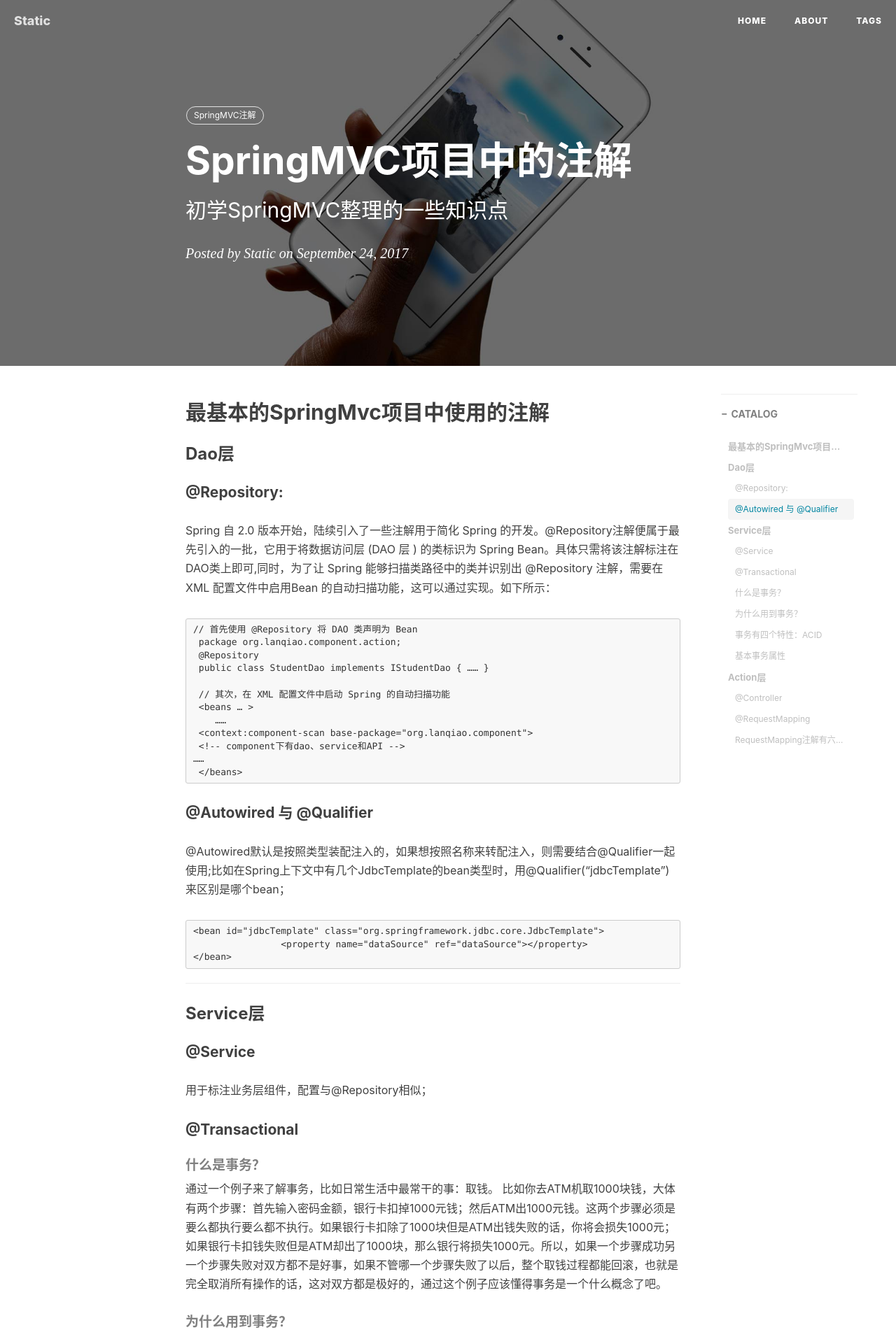
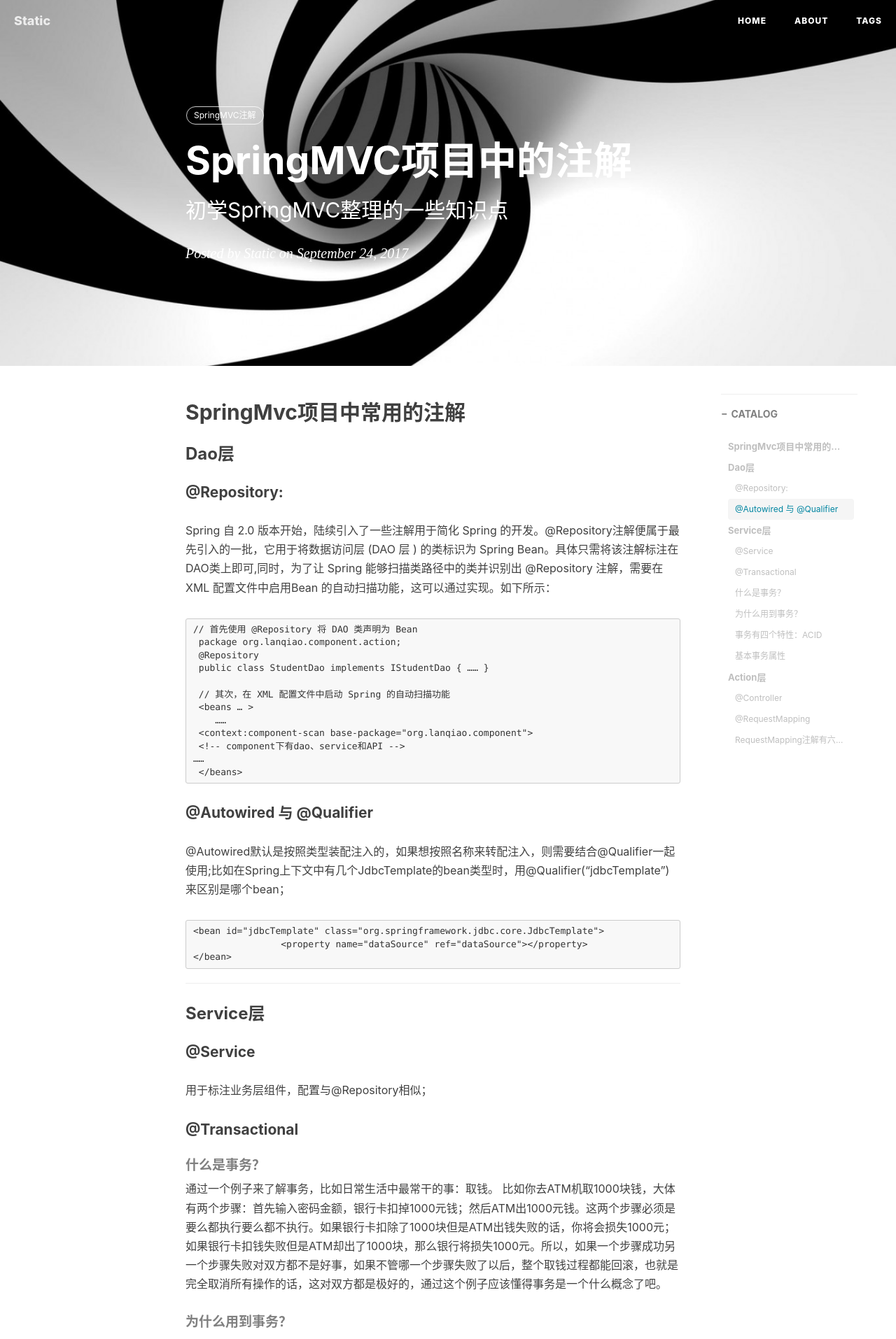
Before and after one commit to whvixd/qilixiang.github.io, a Jekyll site: the page built from _posts/2017-09-24-SpringMvc项目注解.md, in a window 1280 px wide. Shown: the top 1914 px of the page at 70% size. Built offline with Jekyll 4.4.1, drawn with Linux system fonts in a browser that asks for light colours; nearby versions of some CDN libraries; comment, search, counter and statistics services are not loaded.

Commit message:
SpringMvc Annotation

```diff
--- a/_posts/2017-09-24-SpringMvc项目注解.md
+++ b/_posts/2017-09-24-SpringMvc项目注解.md
@@ -4,13 +4,13 @@ title:      SpringMVC项目中的注解
 subtitle:   初学SpringMVC整理的一些知识点
 date:       2017-09-24
 author:     Static
-header-img: img/post-bg-ios9-web.jpg
+header-img: img/post-bg-20170924.jpg
 catalog: true
 tags:
     - SpringMVC注解
 ---
 
-## 最基本的SpringMvc项目中使用的注解
+## SpringMvc项目中常用的注解
 ### Dao层
 #### @Repository:
 Spring 自 2.0  版本开始，陆续引入了一些注解用于简化 Spring 的开发。@Repository注解便属于最先引入的一批，它用于将数据访问层 (DAO 层 ) 的类标识为 Spring Bean。具体只需将该注解标注在 DAO类上即可,同时，为了让 Spring 能够扫描类路径中的类并识别出 @Repository 注解，需要在 XML 配置文件中启用Bean 的自动扫描功能，这可以通过<context:component-scan/>实现。如下所示：
```
Also changed, not shown: _posts/2017-09-20-SpringMVC.md (+1 -1 lines), img/post-bg-20170920.jpg (added), img/post-bg-20170924.jpg (added).
